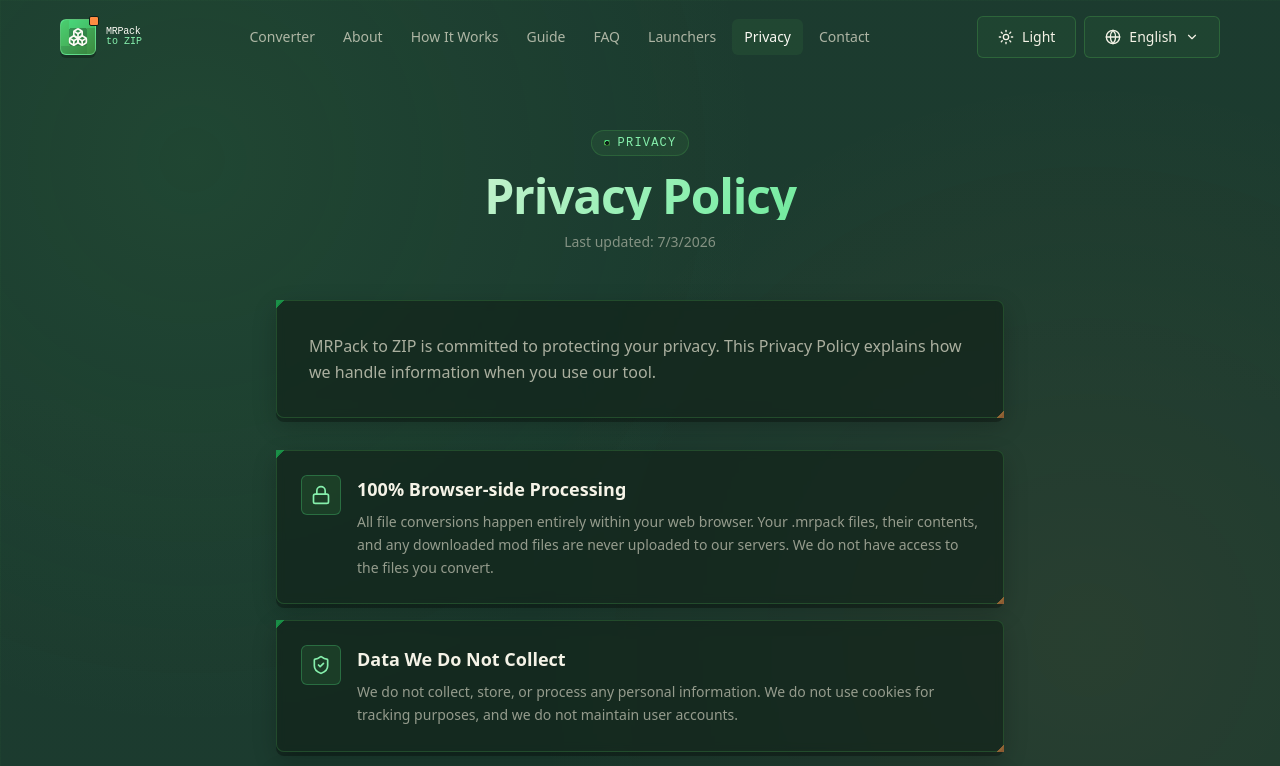
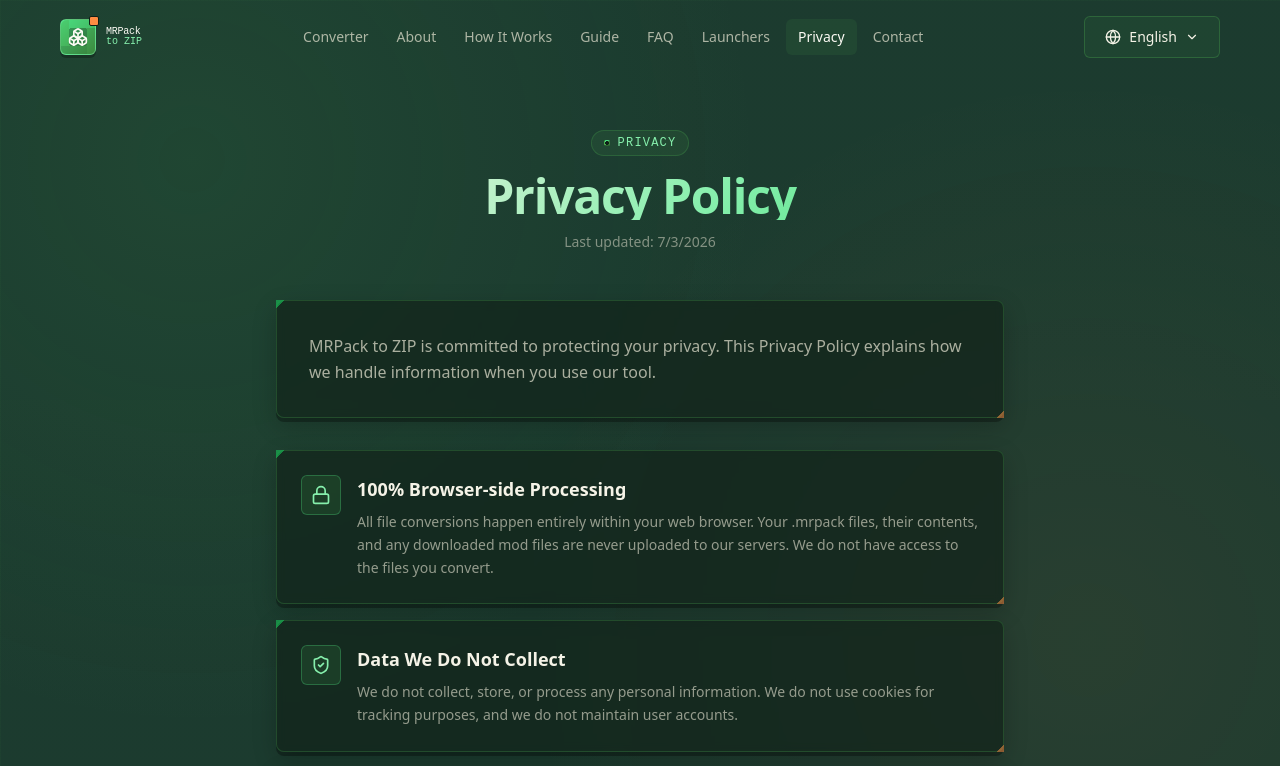
Before and after one commit to shykain/mrpack-to-zip, a React (Vite) app: page /privacy in a window 1280 px wide. Shown: the top 766 px of the page. Built offline with nearby package versions, Linux system fonts and the light colour scheme.

Commit message:
fix: remove light theme toggle, set default language to English

```diff
--- a/src/components/Navbar.tsx
+++ b/src/components/Navbar.tsx
@@ -1,15 +1,13 @@
 import { useEffect, useState, useRef } from "react";
 import { Link, useLocation } from "react-router-dom";
 import { useTranslation } from "react-i18next";
-import { Boxes, Menu, X, Sun, Moon, Globe, ChevronDown } from "lucide-react";
+import { Boxes, Menu, X, Globe, ChevronDown } from "lucide-react";
 import { cn } from "@/lib/utils";
-import { useTheme } from "@/providers/ThemeProvider";
 import { LANGUAGES } from "@/i18n";
 import type { LanguageCode } from "@/i18n";
 
 export function Navbar() {
   const { t, i18n } = useTranslation();
-  const { theme, toggleTheme } = useTheme();
   const location = useLocation();
   const [scrolled, setScrolled] = useState(false);
   const [menuOpen, setMenuOpen] = useState(false);
@@ -68,14 +66,12 @@ export function Navbar() {
       )}
     >
       <nav className="container flex items-center justify-between">
-        {/* Logo */}
         <Link
           to="/"
           className="flex items-center gap-2.5 group"
           onClick={closeMenu}
         >
           <div className="relative w-9 h-9 rounded-md bg-gradient-to-br from-grass-400 to-grass-600 flex items-center justify-center border border-grass-300/40 shadow-block-sm group-hover:scale-105 transition-transform">
-            {/* Pixel block overlay */}
             <div className="absolute inset-0 rounded-md sprite-grass opacity-30" />
             <Boxes className="relative w-5 h-5 text-cream-50" />
             <span className="absolute -top-1 -right-1 w-2.5 h-2.5 rounded-sm bg-ember-500 border border-grass-900" />
@@ -90,7 +86,6 @@ export function Navbar() {
           </div>
         </Link>
 
-        {/* Desktop nav */}
         <div className="hidden lg:flex items-center gap-1">
           {NAV_LINKS.map((link) => (
             <a
@@ -117,26 +112,7 @@ export function Navbar() {
           ))}
         </div>
 
-        {/* Right actions */}
         <div className="hidden md:flex items-center gap-2">
-          {/* Theme toggle */}
-          <button
-            onClick={toggleTheme}
-            className="btn-ghost text-sm"
-            aria-label={theme === "dark" ? t("theme.light") : t("theme.dark")}
-            title={theme === "dark" ? t("theme.light") : t("theme.dark")}
-          >
-            {theme === "dark" ? (
-              <Sun className="w-4 h-4" />
-            ) : (
-              <Moon className="w-4 h-4" />
-            )}
-            <span className="hidden sm:inline">
-              {theme === "dark" ? t("theme.light") : t("theme.dark")}
-            </span>
-          </button>
-
-          {/* Language selector */}
           <div className="relative" ref={langRef}>
             <button
               onClick={() => setLangOpen((v) => !v)}
@@ -177,7 +153,6 @@ export function Navbar() {
           </div>
         </div>
 
-        {/* Mobile toggle */}
         <button
           className="md:hidden w-10 h-10 rounded-md flex items-center justify-center text-cream-100 hover:bg-grass-500/15"
           onClick={() => setMenuOpen((v) => !v)}
@@ -187,7 +162,6 @@ export function Navbar() {
         </button>
       </nav>
 
-      {/* Mobile menu */}
       {menuOpen && (
         <div className="md:hidden container mt-2 animate-drop-bounce">
           <div className="glass rounded-lg border border-grass-500/20 p-3 flex flex-col gap-1">
@@ -216,22 +190,8 @@ export function Navbar() {
                 {link.label}
               </Link>
             ))}
-            <div className="mt-2 pt-2 border-t border-grass-500/15 flex items-center gap-2">
-              <button
-                onClick={() => {
-                  toggleTheme();
-                  closeMenu();
-                }}
-                className="flex-1 btn-ghost text-sm justify-center"
-              >
-                {theme === "dark" ? (
-                  <Sun className="w-4 h-4" />
-                ) : (
-                  <Moon className="w-4 h-4" />
-                )}
-                {theme === "dark" ? t("theme.light") : t("theme.dark")}
-              </button>
-              <div className="flex-1 flex gap-1">
+            <div className="mt-2 pt-2 border-t border-grass-500/15">
+              <div className="flex gap-1">
                 {LANGUAGES.map((lang) => (
                   <button
                     key={lang.code}
--- a/src/i18n/index.ts
+++ b/src/i18n/index.ts
@@ -1,6 +1,5 @@
 import i18n from "i18next";
 import { initReactI18next } from "react-i18next";
-import LanguageDetector from "i18next-browser-languagedetector";
 import en from "./en";
 import zh from "./zh";
 
@@ -9,19 +8,13 @@ const resources = {
   zh: { translation: zh },
 };
 
-i18n
-  .use(LanguageDetector)
-  .use(initReactI18next)
-  .init({
+i18n.use(initReactI18next).init({
   resources,
+  lng: "en",
   fallbackLng: "en",
   defaultNS: "translation",
   interpolation: {
     escapeValue: false,
-    },
-    detection: {
-      order: ["localStorage", "navigator"],
-      caches: ["localStorage"],
   },
 });
 
--- a/src/providers/ThemeProvider.tsx
+++ b/src/providers/ThemeProvider.tsx
@@ -1,58 +1,10 @@
-import {
-  createContext,
-  useContext,
-  useEffect,
-  useState,
-  type ReactNode,
-} from "react";
-
-type Theme = "dark" | "light";
-
-interface ThemeContextValue {
-  theme: Theme;
-  toggleTheme: () => void;
-  setTheme: (theme: Theme) => void;
-}
-
-const ThemeContext = createContext<ThemeContextValue | undefined>(undefined);
-
-const STORAGE_KEY = "mrpack-theme";
-
-function getInitialTheme(): Theme {
-  if (typeof window === "undefined") return "dark";
-  const stored = window.localStorage.getItem(STORAGE_KEY) as Theme | null;
-  if (stored === "light" || stored === "dark") return stored;
-  return "dark";
-}
+import { type ReactNode, useEffect } from "react";
 
 export function ThemeProvider({ children }: { children: ReactNode }) {
-  const [theme, setThemeState] = useState<Theme>(getInitialTheme);
-
   useEffect(() => {
     const root = window.document.documentElement;
-    if (theme === "dark") {
-      root.classList.add("dark");
-    } else {
-      root.classList.remove("dark");
-    }
-    window.localStorage.setItem(STORAGE_KEY, theme);
-  }, [theme]);
+    root.classList.add("dark");
+  }, []);
 
-  const setTheme = (next: Theme) => setThemeState(next);
-  const toggleTheme = () =>
-    setThemeState((prev) => (prev === "dark" ? "light" : "dark"));
-
-  return (
-    <ThemeContext.Provider value={{ theme, toggleTheme, setTheme }}>
-      {children}
-    </ThemeContext.Provider>
-  );
+  return <>{children}</>;
 }
-
-export function useTheme() {
-  const ctx = useContext(ThemeContext);
-  if (!ctx) {
-    throw new Error("useTheme must be used within ThemeProvider");
-  }
-  return ctx;
-}
```
Lines whose indentation alone changed are shown as unchanged.
